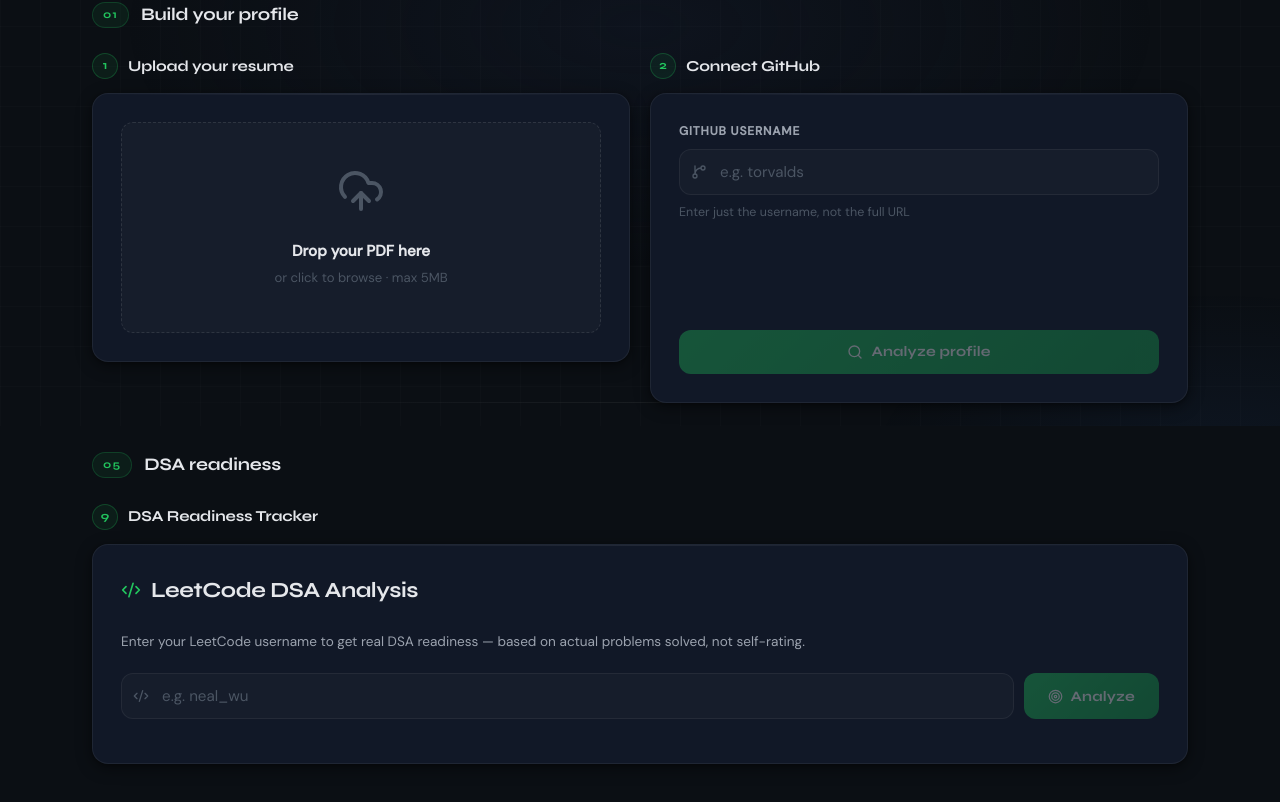
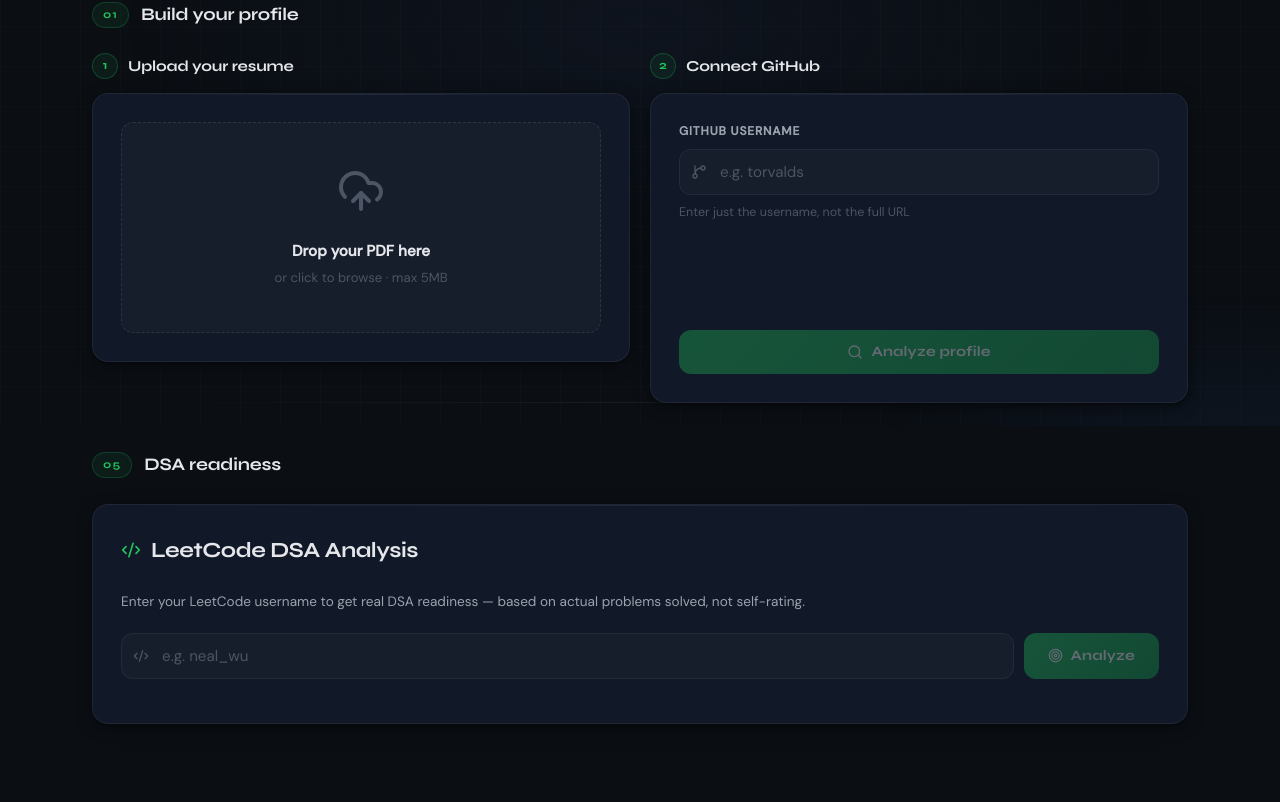
Before and after one commit to Vedika-gawande/PlaceIQ, a React (Vite) app in the folder frontend/: page / in a window 1280 px wide. Shown: the part 374-1176 px from the top of the page. Built offline with nearby package versions, Linux system fonts and the light colour scheme.

Commit message:
fix syntax errors in InsightCard and DSATracker

```diff
--- a/frontend/src/components/DSATracker.jsx
+++ b/frontend/src/components/DSATracker.jsx
@@ -44,12 +44,6 @@ export default function DSATracker({ apiBase }) {
     : [];
 
   return (
-    <div className="section animate-up">
-      <div className="step-label">
-        <div className="step-number">9</div>
-        <span className="step-title">DSA Readiness Tracker</span>
-      </div>
-
       <div className="card">
         <div className="section-title">
           <Code2 size={20} />
@@ -235,7 +229,6 @@ export default function DSATracker({ apiBase }) {
             </button>
           </div>
         )}
-      </div>
-    </div>
+   </div>
   );
 }
--- a/frontend/src/components/InsightCard.jsx
+++ b/frontend/src/components/InsightCard.jsx
@@ -48,12 +48,6 @@ export default function InsightCard({ resumeData, githubData, matchResults, apiB
   if (!resumeData || !githubData || !matchResults) return null;
 
   return (
-    <div className="section animate-up">
-      <div className="step-label">
-        <div className="step-number">6</div>
-        <span className="step-title">Placement Strategy</span>
-      </div>
-
       <div className="card">
         <div className="section-title">
           <Zap size={20} />
@@ -233,7 +227,6 @@ export default function InsightCard({ resumeData, githubData, matchResults, apiB
             </button>
           </div>
         )}
-      </div>
     </div>
   );
 }
```
